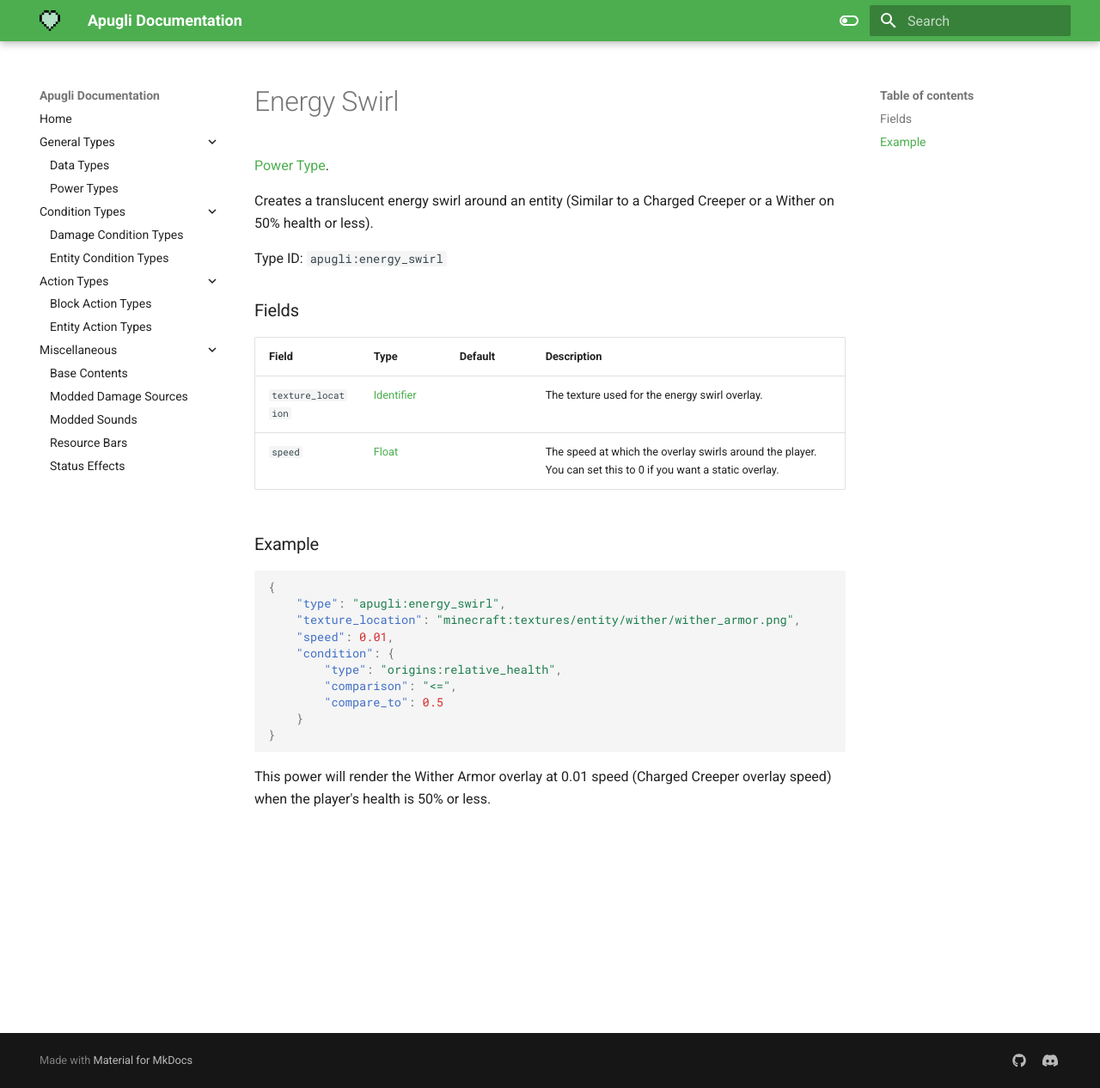
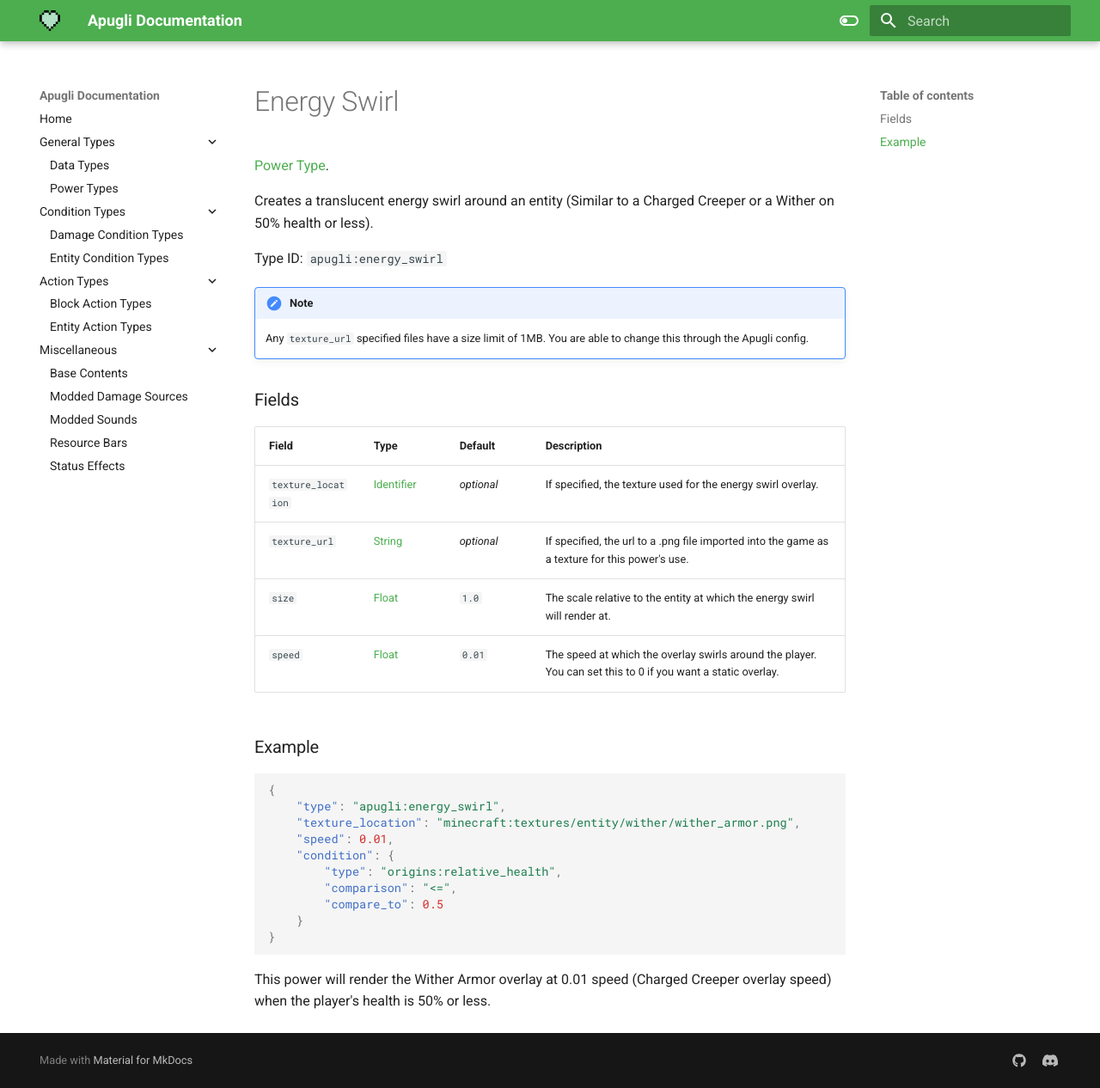
Before and after one commit to MerchantPug/apugli-docs, an MkDocs documentation site: the page built from docs/types/power_types/energy_swirl.md, in a window 1280 px wide and 1266 px high. Shown: the whole window at 86% size. Built offline with MkDocs 1.6.1 and Material for MkDocs 9.7.7, drawn with Linux system fonts in a browser that asks for light colours.

Commit message:
Update power types

```diff
--- a/docs/types/power_types/energy_swirl.md
+++ b/docs/types/power_types/energy_swirl.md
@@ -11,12 +11,17 @@ Creates a translucent energy swirl around an entity (Similar to a Charged Creepe
 
 Type ID: `apugli:energy_swirl`
 
+!!! note
+    Any `texture_url` specified files have a size limit of 1MB. You are able to change this through the Apugli config.
+
 ### Fields
 
 Field  | Type | Default | Description
 -------|------|---------|-------------
-`texture_location` | [Identifier](https://origins.readthedocs.io/en/latest/types/data_types/identifier/) |  | The texture used for the energy swirl overlay.
-`speed` | [Float](https://origins.readthedocs.io/en/latest/types/data_types/float/) |  | The speed at which the overlay swirls around the player. You can set this to 0 if you want a static overlay.
+`texture_location` | [Identifier](https://origins.readthedocs.io/en/latest/types/data_types/identifier/) | *optional* | If specified, the texture used for the energy swirl overlay.
+`texture_url` | [String](https://origins.readthedocs.io/en/latest/types/data_types/string/) | *optional* | If specified, the url to a .png file imported into the game as a texture for this power's use.
+`size` | [Float](https://origins.readthedocs.io/en/latest/types/data_types/float/) | `1.0` | The scale relative to the entity at which the energy swirl will render at.
+`speed` | [Float](https://origins.readthedocs.io/en/latest/types/data_types/float/) | `0.01` | The speed at which the overlay swirls around the player. You can set this to 0 if you want a static overlay.
 
 
 ### Example
```
Also changed, not shown: docs/types/power_types.md (+1 -0 lines), docs/types/power_types/entity_texture_overlay.md (+5 -1 lines).
